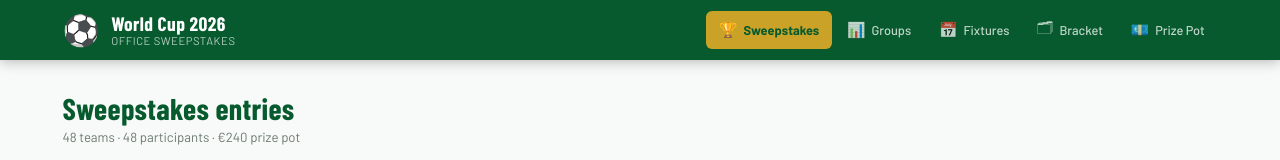
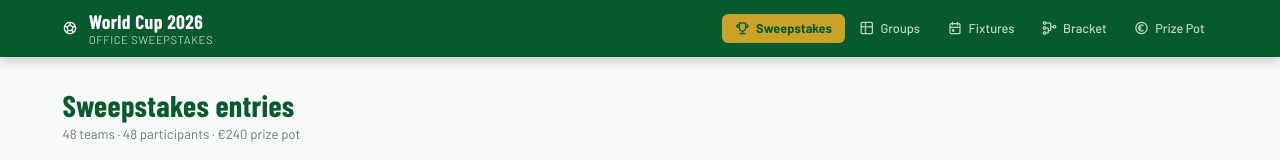
Before and after one commit to thisispatt/worldcup-sweepstakes, a React (Vite) app: page / in a window 1280 px wide. Shown: the top 160 px of the page. Built offline with nearby package versions, Linux system fonts and the light colour scheme.

Commit message:
Update App.jsx

```diff
--- a/src/App.jsx
+++ b/src/App.jsx
@@ -7,21 +7,24 @@ import Bracket from "./components/Bracket";
 import Prize from "./components/Prize";
 
 const NAV = [
-  { id: "sweep",    label: "Sweepstakes", icon: "🏆" },
-  { id: "groups",   label: "Groups",      icon: "📊" },
-  { id: "fixtures", label: "Fixtures",    icon: "📅" },
-  { id: "bracket",  label: "Bracket",     icon: "🗂" },
-  { id: "prize",    label: "Prize Pot",   icon: "💶" },
+  { id: "sweep",    label: "Sweepstakes", icon: "ti-trophy" },
+  { id: "groups",   label: "Groups",      icon: "ti-table" },
+  { id: "fixtures", label: "Fixtures",    icon: "ti-calendar-event" },
+  { id: "bracket",  label: "Bracket",     icon: "ti-tournament" },
+  { id: "prize",    label: "Prize Pot",   icon: "ti-coin-euro" },
 ];
 
 export default function App() {
   const [tab, setTab] = useState("sweep");
+
   return (
     <div className="app">
       <header className="header">
         <div className="header-inner">
           <div className="logo">
-            <span className="logo-ball">⚽</span>
+            <div className="logo-icon">
+              <i className="ti ti-ball-football" />
+            </div>
             <div>
               <div className="logo-title">World Cup 2026</div>
               <div className="logo-sub">Office Sweepstakes</div>
@@ -34,13 +37,14 @@ export default function App() {
                 className={`nav-btn${tab === n.id ? " active" : ""}`}
                 onClick={() => setTab(n.id)}
               >
-                <span className="nav-icon">{n.icon}</span>
+                <i className={`ti ${n.icon} nav-icon`} />
                 <span className="nav-label">{n.label}</span>
               </button>
             ))}
           </nav>
         </div>
       </header>
+
       <main className="main">
         {tab === "sweep"    && <Sweepstakes entries={entries} teamStatus={{}} groups={groups} />}
         {tab === "groups"   && <Groups groups={groups} fixtures={fixtures} />}
@@ -48,6 +52,7 @@ export default function App() {
         {tab === "bracket"  && <Bracket knockout={knockout} />}
         {tab === "prize"    && <Prize entries={entries} entryFee={ENTRY_FEE} prizes={PRIZES} teamStatus={{}} groups={groups} />}
       </main>
+
       <footer className="footer">
         FIFA World Cup 2026 · USA / Canada / Mexico · 11 Jun – 19 Jul
       </footer>
```
